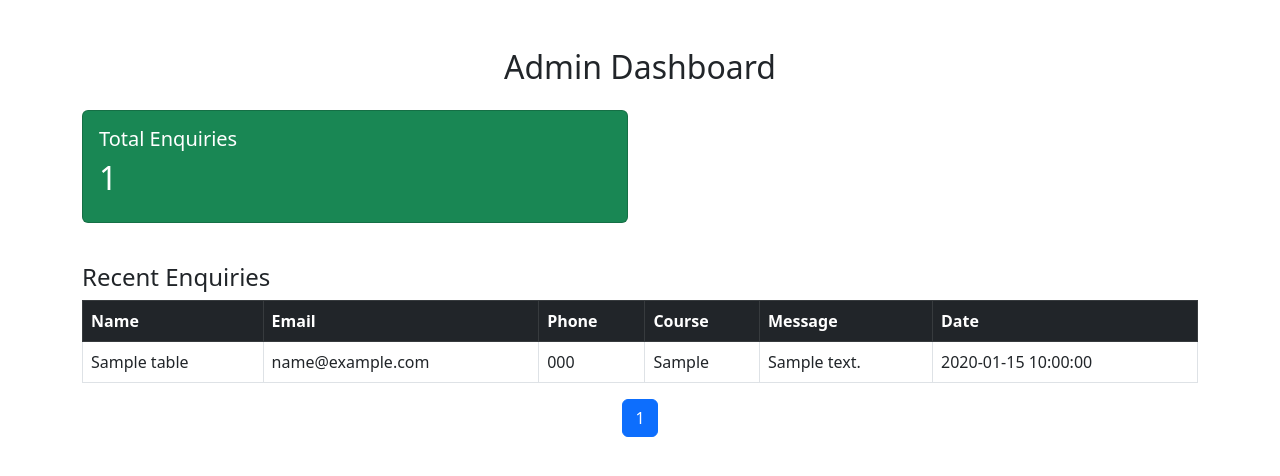
After one commit to pugalselva/Misoftwar, a PHP site: page /admin_dashboard.php in a window 1280 px wide. The commit adds this page. Shown: the top 476 px of the page. Run offline with PHP 8.4, Linux system fonts and the light colour scheme; tables that the repository leaves empty or names only in its code hold one stand-in row (values such as "Sample post").

Commit message:
add_dashboard

```diff
--- /dev/null
+++ b/admin_dashboard.php
@@ -0,0 +1,98 @@
+<?php
+include 'db.php';
+
+// Set number of records per page
+$records_per_page = 10;
+
+// Get the current page from the URL, default to 1
+$page = isset($_GET['page']) && is_numeric($_GET['page']) ? (int)$_GET['page'] : 1;
+
+// Calculate the starting point for records
+$offset = ($page - 1) * $records_per_page;
+
+// Fetch total number of enquiries
+$enquiries_result = $conn->query("SELECT COUNT(*) AS total FROM enquiries_table");
+$enquiries_count = $enquiries_result->fetch_assoc()['total'];
+
+// Calculate total pages
+$total_pages = ceil($enquiries_count / $records_per_page);
+
+// Fetch enquiries with pagination
+$enquiries = $conn->query("SELECT * FROM enquiries_table ORDER BY created_at DESC LIMIT $records_per_page OFFSET $offset");
+?>
+
+<!DOCTYPE html>
+<html lang="en">
+<head>
+    <meta charset="UTF-8">
+    <meta name="viewport" content="width=device-width, initial-scale=1.0">
+    <title>Admin Dashboard</title>
+    <link href="https://cdn.jsdelivr.net/npm/bootstrap@5.3.0/dist/css/bootstrap.min.css" rel="stylesheet">
+</head>
+<body>
+    <div class="container mt-5">
+        <h2 class="mb-4 text-center">Admin Dashboard</h2>
+
+        <div class="row">
+            <div class="col-md-6">
+                <div class="card text-white bg-success mb-3">
+                    <div class="card-body">
+                        <h5 class="card-title">Total Enquiries</h5>
+                        <h2><?= $enquiries_count; ?></h2>
+                    </div>
+                </div>
+            </div>
+        </div>
+
+        <h4 class="mt-4">Recent Enquiries</h4>
+        <table class="table table-bordered">
+            <thead class="table-dark">
+                <tr>
+                    <th>Name</th>
+                    <th>Email</th>
+                    <th>Phone</th>
+                    <th>Course</th>
+                    <th>Message</th>
+                    <th>Date</th>
+                </tr>
+            </thead>
+            <tbody>
+                <?php while ($enquiry = $enquiries->fetch_assoc()): ?>
+                    <tr>
+                        <td><?= htmlspecialchars($enquiry['name']); ?></td>
+                        <td><?= htmlspecialchars($enquiry['email']); ?></td>
+                        <td><?= htmlspecialchars($enquiry['phone']); ?></td>
+                        <td><?= htmlspecialchars($enquiry['course']); ?></td>
+                        <td><?= htmlspecialchars($enquiry['message']); ?></td>
+                        <td><?= htmlspecialchars($enquiry['created_at']); ?></td>
+                    </tr>
+                <?php endwhile; ?>
+            </tbody>
+        </table>
+
+        <!-- Pagination -->
+        <nav>
+            <ul class="pagination justify-content-center">
+                <?php if ($page > 1): ?>
+                    <li class="page-item">
+                        <a class="page-link" href="?page=<?= $page - 1; ?>">Previous</a>
+                    </li>
+                <?php endif; ?>
+
+                <?php for ($i = 1; $i <= $total_pages; $i++): ?>
+                    <li class="page-item <?= $i == $page ? 'active' : ''; ?>">
+                        <a class="page-link" href="?page=<?= $i; ?>"><?= $i; ?></a>
+                    </li>
+                <?php endfor; ?>
+
+                <?php if ($page < $total_pages): ?>
+                    <li class="page-item">
+                        <a class="page-link" href="?page=<?= $page + 1; ?>">Next</a>
+                    </li>
+                <?php endif; ?>
+            </ul>
+        </nav>
+
+    </div>
+</body>
+</html>
```
Also changed, not shown: index.php (+7 -8 lines).
